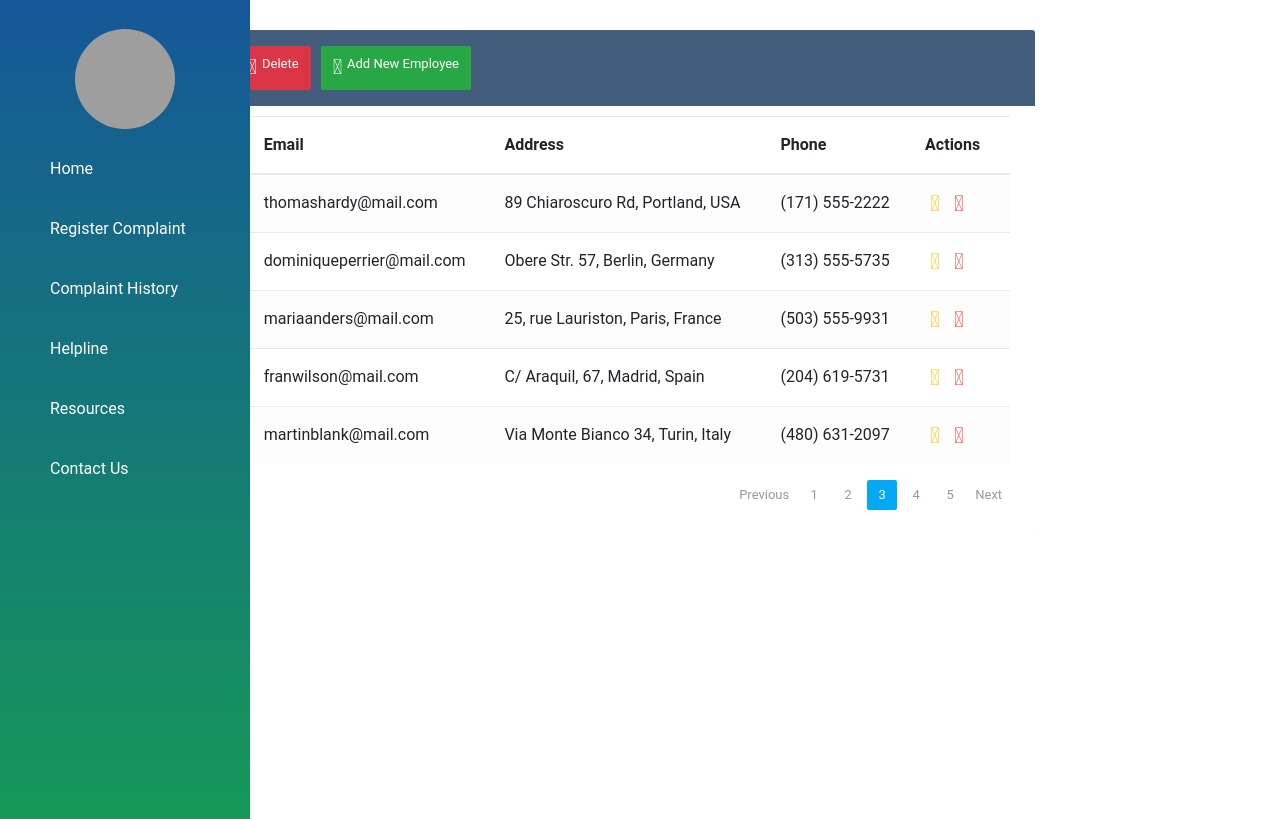
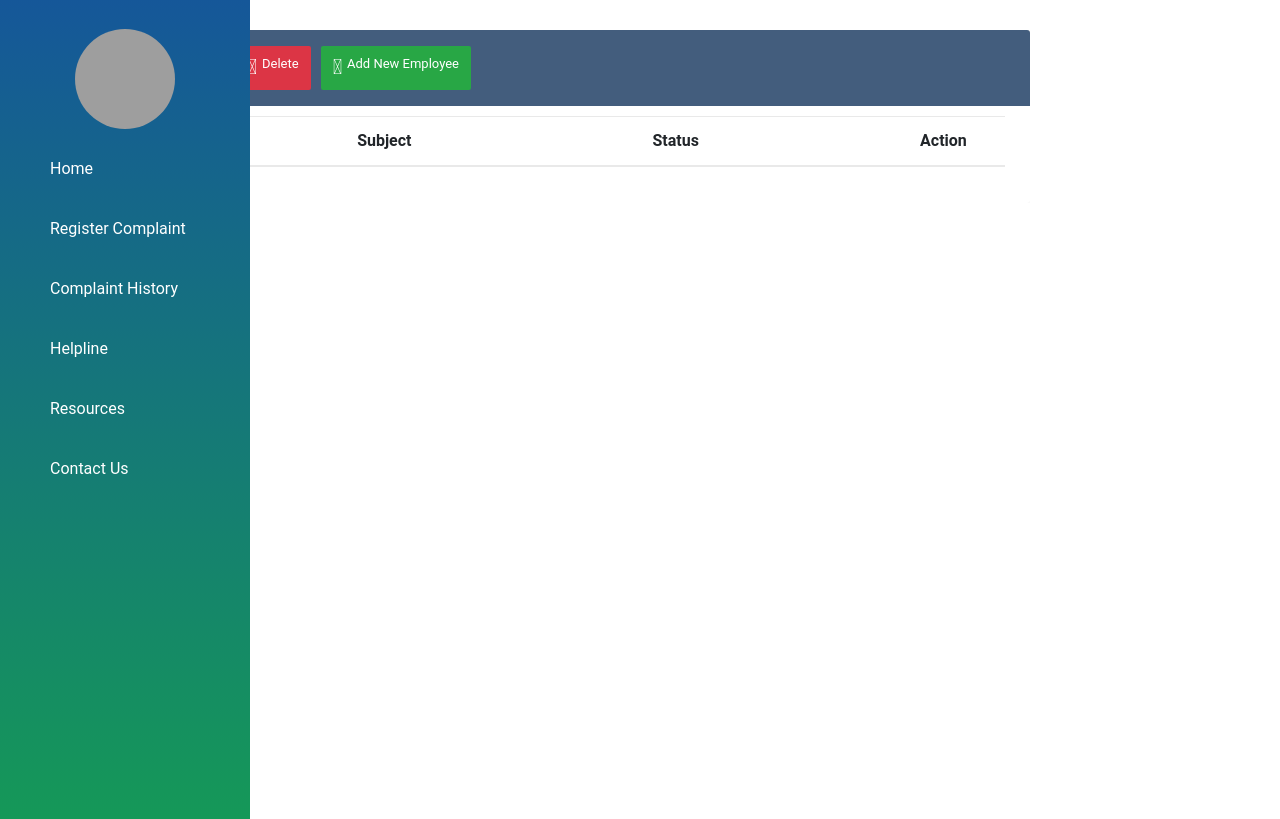
Before and after one commit to rakshmitha/police-complaint, a Flask app: page /dashboard in a window 1280 px wide. Shown: the part 56-875 px from the top of the page. Run offline with Flask 2, Linux system fonts and the light colour scheme; lists and menus that the app fills with data are empty; some libraries are stand-ins or nearby versions; grey boxes are pictures that could not be loaded.

Commit message:
history table sync

```diff
--- a/templates/dashboard.html
+++ b/templates/dashboard.html
@@ -553,103 +553,29 @@
                         <table class="table table-striped table-hover">
                             <thead>
                                 <tr>
-                                    <th>
-                                        <span class="custom-checkbox">
-                                            <input type="checkbox" id="selectAll">
-                                            <label for="selectAll"></label>
-                                        </span>
-                                    </th>
+
                                     <th>Name</th>
                                     <th>Email</th>
-                                    <th>Address</th>
-                                    <th>Phone</th>
-                                    <th>Actions</th>
+                                    <th>Subject</th>
+                                    <th>Status</th>
+                                    <th>Action</th>
                                 </tr>
                             </thead>
                             <tbody>
+                                {% for row in history %}
                                 <tr>
-                                    <td>
-                                        <span class="custom-checkbox">
-                                            <input type="checkbox" id="checkbox1" name="options[]" value="1">
-                                            <label for="checkbox1"></label>
-                                        </span>
-                                    </td>
-                                    <td>Thomas Hardy</td>
-                                    <td>thomashardy@mail.com</td>
-                                    <td>89 Chiaroscuro Rd, Portland, USA</td>
-                                    <td>(171) 555-2222</td>
-                                    <td>
-                                        <a href="#editEmployeeModal" class="edit" data-toggle="modal"><i class="material-icons" data-toggle="tooltip" title="Edit">&#xE254;</i></a>
-                                        <a href="#deleteEmployeeModal" class="delete" data-toggle="modal"><i class="material-icons" data-toggle="tooltip" title="Delete">&#xE872;</i></a>
-                                    </td>
+                                <td>{{row.cname}}</td>
+                                <td>{{row.cemail}}</td>
+                                <td>{{row.Subject}}</td>
+                                <td>{{Status}}</td>
+                                <td><input type="button" class="btn btn-primary btn-block btn-lg" value="Delete"> <input type="button" class="btn btn-primary btn-block btn-lg" value="View"></td>
+
                                 </tr>
-                                <tr>
-                                    <td>
-                                        <span class="custom-checkbox">
-                                            <input type="checkbox" id="checkbox2" name="options[]" value="1">
-                                            <label for="checkbox2"></label>
-                                        </span>
-                                    </td>
-                                    <td>Dominique Perrier</td>
-                                    <td>dominiqueperrier@mail.com</td>
-                                    <td>Obere Str. 57, Berlin, Germany</td>
-                                    <td>(313) 555-5735</td>
-                                    <td>
-                                        <a href="#editEmployeeModal" class="edit" data-toggle="modal"><i class="material-icons" data-toggle="tooltip" title="Edit">&#xE254;</i></a>
-                                        <a href="#deleteEmployeeModal" class="delete" data-toggle="modal"><i class="material-icons" data-toggle="tooltip" title="Delete">&#xE872;</i></a>
-                                    </td>
-                                </tr>
-                                <tr>
-                                    <td>
-                                        <span class="custom-checkbox">
-                                            <input type="checkbox" id="checkbox3" name="options[]" value="1">
-                                            <label for="checkbox3"></label>
-                                        </span>
-                                    </td>
-                                    <td>Maria Anders</td>
-                                    <td>mariaanders@mail.com</td>
-                                    <td>25, rue Lauriston, Paris, France</td>
-                                    <td>(503) 555-9931</td>
-                                    <td>
-                                        <a href="#editEmployeeModal" class="edit" data-toggle="modal"><i class="material-icons" data-toggle="tooltip" title="Edit">&#xE254;</i></a>
-                                        <a href="#deleteEmployeeModal" class="delete" data-toggle="modal"><i class="material-icons" data-toggle="tooltip" title="Delete">&#xE872;</i></a>
-                                    </td>
-                                </tr>
-                                <tr>
-                                    <td>
-                                        <span class="custom-checkbox">
-                                            <input type="checkbox" id="checkbox4" name="options[]" value="1">
-                                            <label for="checkbox4"></label>
-                                        </span>
-                                    </td>
-                                    <td>Fran Wilson</td>
-                                    <td>franwilson@mail.com</td>
-                                    <td>C/ Araquil, 67, Madrid, Spain</td>
-                                    <td>(204) 619-5731</td>
-                                    <td>
-                                        <a href="#editEmployeeModal" class="edit" data-toggle="modal"><i class="material-icons" data-toggle="tooltip" title="Edit">&#xE254;</i></a>
-                                        <a href="#deleteEmployeeModal" class="delete" data-toggle="modal"><i class="material-icons" data-toggle="tooltip" title="Delete">&#xE872;</i></a>
-                                    </td>
-                                </tr>
-                                <tr>
-                                    <td>
-                                        <span class="custom-checkbox">
-                                            <input type="checkbox" id="checkbox5" name="options[]" value="1">
-                                            <label for="checkbox5"></label>
-                                        </span>
-                                    </td>
-                                    <td>Martin Blank</td>
-                                    <td>martinblank@mail.com</td>
-                                    <td>Via Monte Bianco 34, Turin, Italy</td>
-                                    <td>(480) 631-2097</td>
-                                    <td>
-                                        <a href="#editEmployeeModal" class="edit" data-toggle="modal"><i class="material-icons" data-toggle="tooltip" title="Edit">&#xE254;</i></a>
-                                        <a href="#deleteEmployeeModal" class="delete" data-toggle="modal"><i class="material-icons" data-toggle="tooltip" title="Delete">&#xE872;</i></a>
-                                    </td>
-                                </tr>
+                                {% endfor %}
+
                             </tbody>
                         </table>
-                        <div class="clearfix">
+                        <!--<div class="clearfix">
                             <div class="hint-text">Showing <b>5</b> out of <b>25</b> entries</div>
                             <ul class="pagination">
                                 <li class="page-item disabled"><a href="#">Previous</a></li>
@@ -660,7 +586,7 @@
                                 <li class="page-item"><a href="#" class="page-link">5</a></li>
                                 <li class="page-item"><a href="#" class="page-link">Next</a></li>
                             </ul>
-                        </div>
+                        </div>-->
                     </div>
                 </div>
             </div>
```
